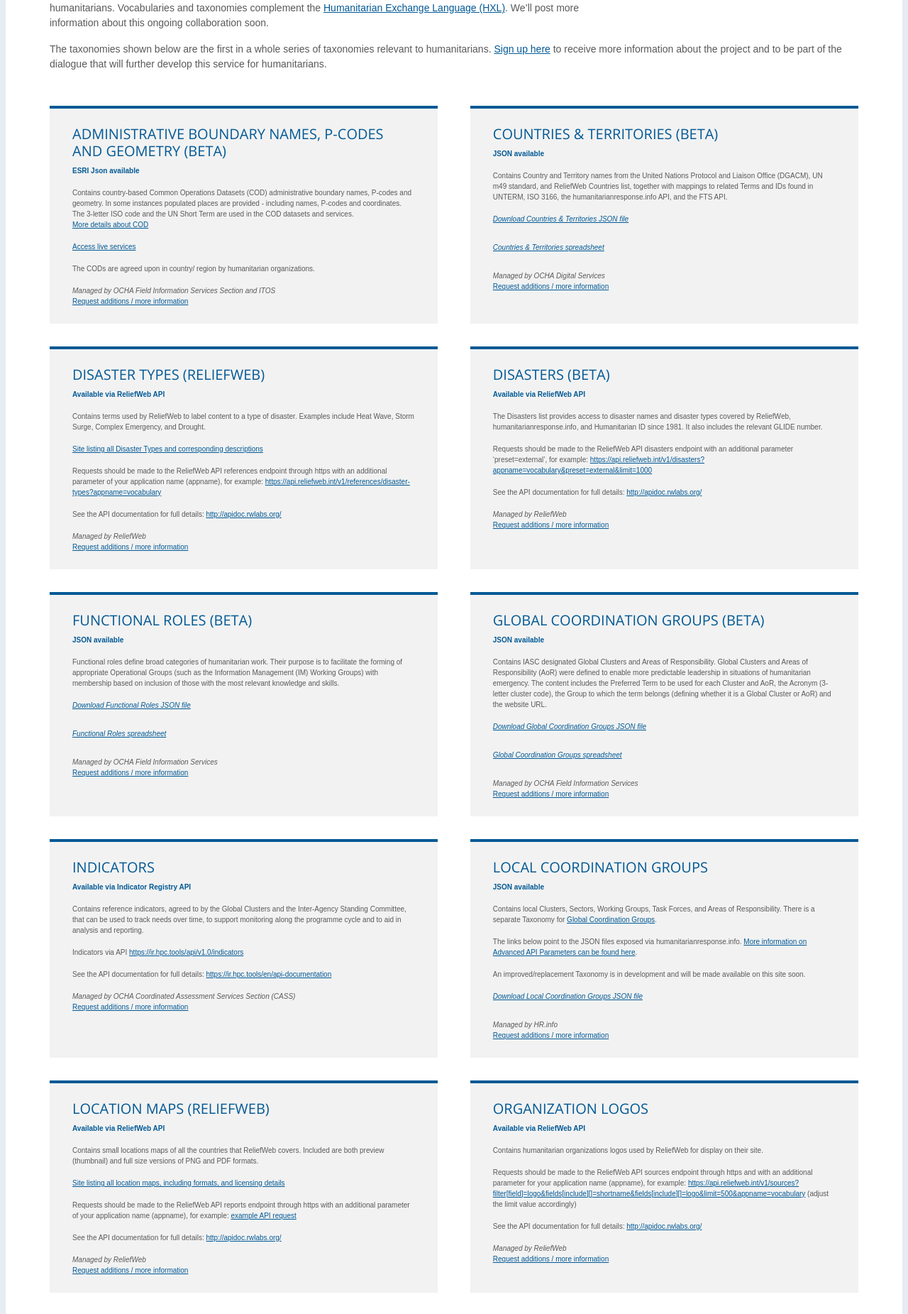
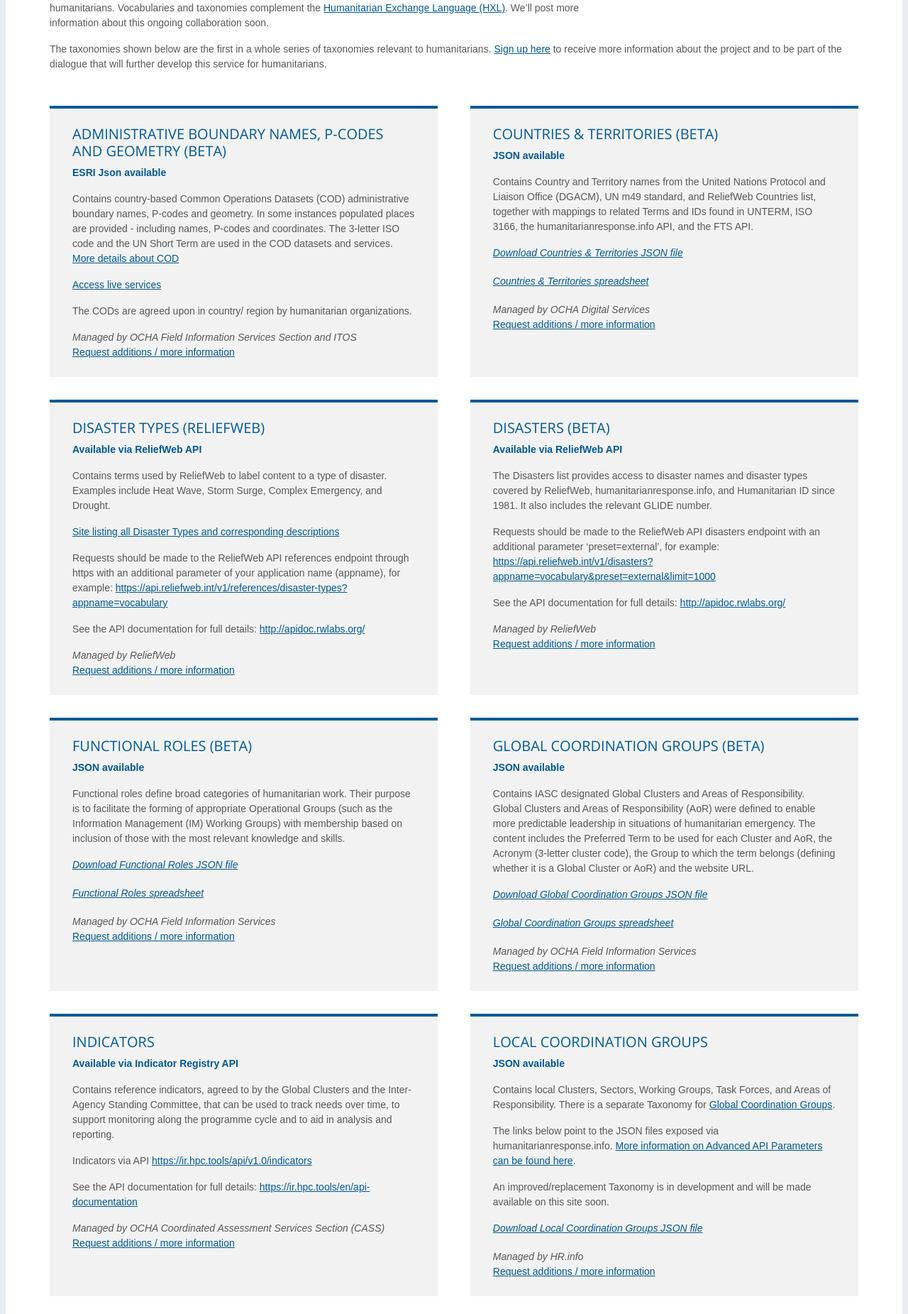
Before and after one commit to rupl/taas-data, a Jekyll site: the page built from index.md, in a window 1280 px wide. Shown: the part 437-2288 px from the top of the page at 71% size. Built offline with Jekyll 4.4.1, drawn with Linux system fonts in a browser that asks for light colours; some web fonts are replaced.

Commit message:
TAAS-78: font-size of blocks content

```diff
--- a/assets/sass/components/_block.scss
+++ b/assets/sass/components/_block.scss
@@ -12,6 +12,10 @@
 	border-top: 4px solid $highlight-border-color;
 	padding: $base-unit*2;
 	margin-bottom: $base-unit*2;
+
+  p, ul, ol, dl {
+    @include font-size($cd-font-size-small);
+  }
 
 	p:last-child {
 		margin-bottom: 0;
```
Also changed, not shown: assets/css/styles.min.css.
